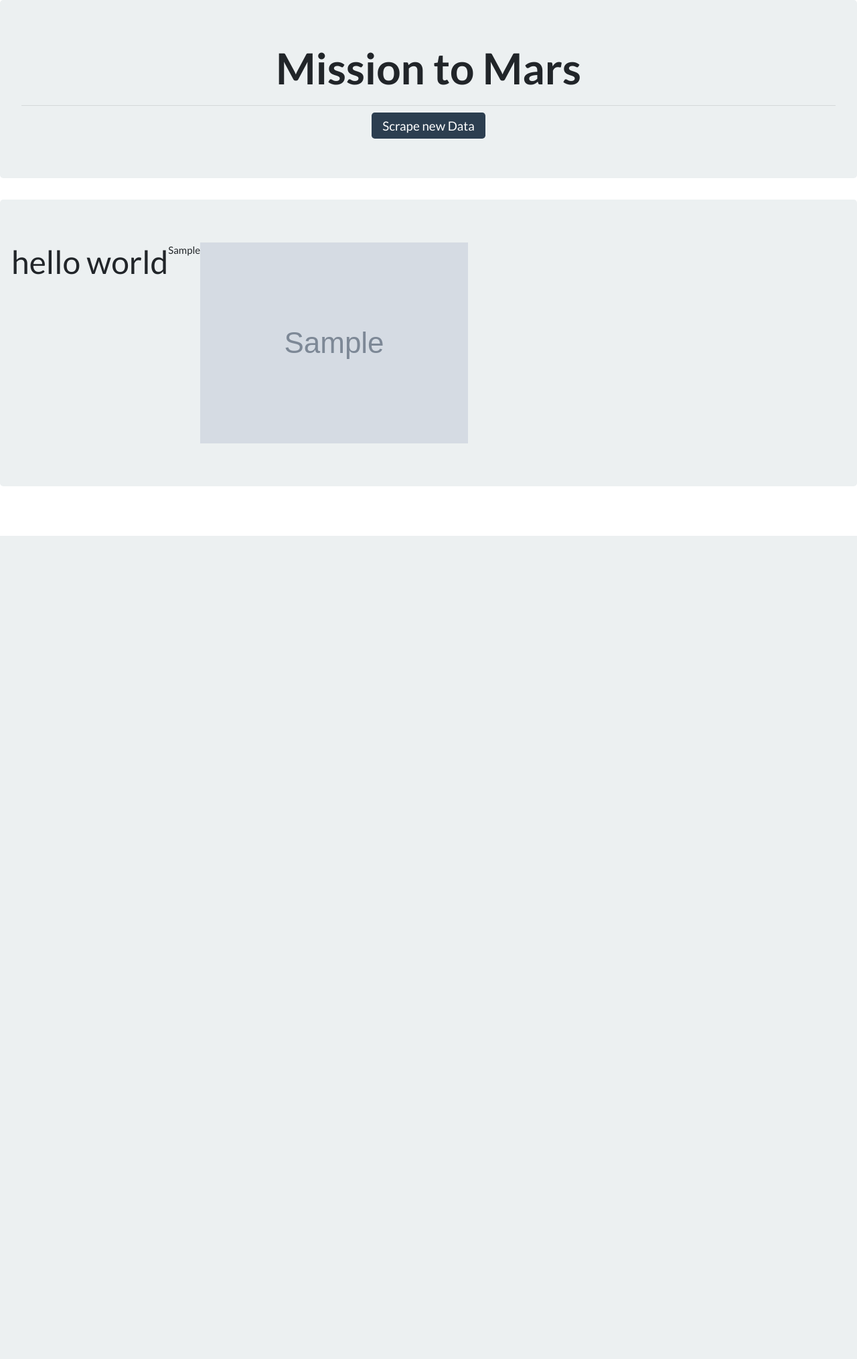
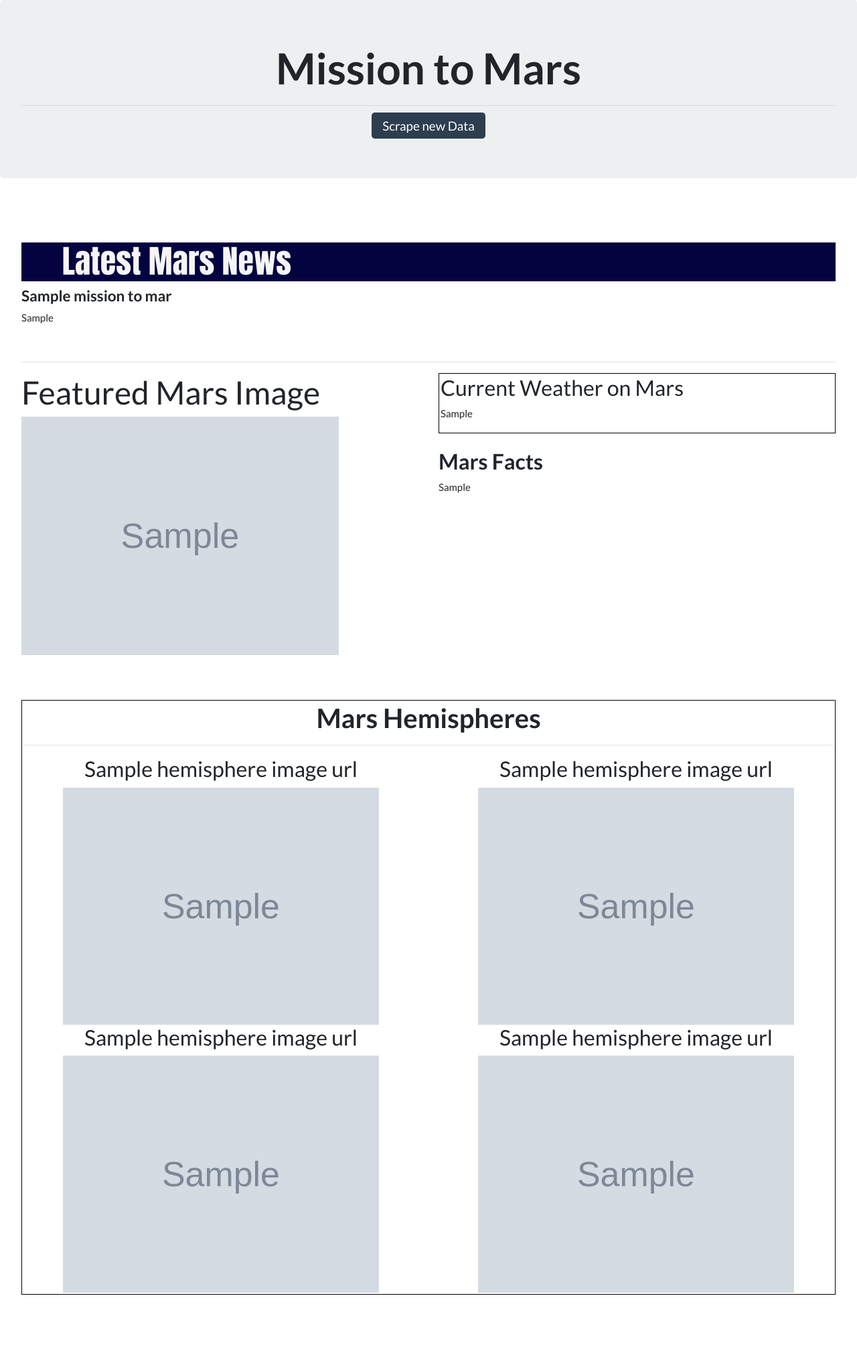
Before and after one commit to Jaime-Rodriguez/Mars-Web-Scraping, a Flask app: page / in a window 1280 px wide. Shown: the whole page at 67% size. Before the commit the page ends 800 px from the top, so only its background shows below. Run offline with Flask 2, Linux system fonts and the light colour scheme; grey boxes marked "Sample" are stand-in pictures; a database or web service that is not in the repository returns one stand-in record (values such as "Sample title"); some libraries are stand-ins or nearby versions.

Commit message:
Finished work on index.html and ready to submit

```diff
--- a/Templates/index.html
+++ b/Templates/index.html
@@ -8,7 +8,12 @@
 
   <!-- Bring in our bootstrap stylesheet -->
   <link rel="stylesheet" href="https://bootswatch.com/4/flatly/bootstrap.css">  <link rel="stylesheet" href="style.css">
-
+<style>
+#border {
+padding: 2px;
+border: 1px solid rgb(0, 0, 0);
+}
+</style>
 </head>
 
 <body>
@@ -20,13 +25,48 @@
     </div>
   </div>
 
-  <div class="container-fluid wrapper jumbotron">
-    <div class="row">
+  <div class="container-fluid wrapper jumbotron" style="background-color: white">
+      <h1 style="font-family: Impact, Haettenschweiler, 'Arial Narrow Bold', sans-serif; color: whitesmoke; background-color: rgb(2, 3, 63); padding-left: 5%")>Latest Mars News</h1>
+      <h4 style="font-weight: bolder">{{mars_list.News_Title}}</h4>
+      <p>{{mars_list.News_Paragraph}}</p>
+      <br>
+      <hr>
+        <div class="row">
+          <div class="col-md-6">
+            <h1>Featured Mars Image</h1>
+            <img src={{mars_list.Featured_Img_URL}} alt="Featured Mars Image" width="80%">
+          </div>
+          <div class="col-md-6">
+            <div id="border"><h3>Current Weather on Mars</h3>
+            <p>{{mars_list.Mars_Weather}}</p>
+            </div>
+            <br>
+          <h3 style="font-weight: bold">Mars Facts</h3>
+          <p>{{mars_list.Mars_Facts | safe}}</p>
+          </div>
+        </div>
+        <br><br><br>
+      <div id="border">
+        <div class="row">
+            <div class="col-md-12">
+              <h2 style="font-weight: bold"><center>Mars Hemispheres</center></h2>
+              <hr>
+        <div class="row">
+          <div class="col-md-6">
+            <h3><center>{{mars_list.Hemisphere_Image_URLs[0].title}}</center></h3>
+            <center><img src={{mars_list.Hemisphere_Image_URLs[0].img_url}} width="80%"></center>
+            <h3><center>{{mars_list.Hemisphere_Image_URLs[1].title}}</center></h3>
+            <center><img src={{mars_list.Hemisphere_Image_URLs[1].img_url}} width="80%"></center>
+          </div>
+          <div class="col-md-6">
+            <h3><center>{{mars_list.Hemisphere_Image_URLs[2].title}}</center></h3>
+            <center><img src={{mars_list.Hemisphere_Image_URLs[2].img_url}} width="80%"></center>
+            <h3><center>{{mars_list.Hemisphere_Image_URLs[3].title}}</center></h3>
+            <center><img src={{mars_list.Hemisphere_Image_URLs[3].img_url}} width="80%"></center>
 
-      <h1> hello world</h1>
-      <p>{{mars_list.News_Paragraph}}</p>
-      <img src={{mars_list.Hemisphere_Image_URLs[0].img_url}}>
-    </div>
+            </div>
+        </div>
+      </div>
   </div>
 
   <script src="https://code.jquery.com/jquery-3.3.1.slim.min.js" integrity="sha384-q8i/X+965DzO0rT7abK41JStQIAqVgRVzpbzo5smXKp4YfRvH+8abtTE1Pi6jizo" crossorigin="anonymous"></script>
--- a/app.py
+++ b/app.py
@@ -1,26 +1,22 @@
 from flask import Flask, render_template, redirect
-from flask_pymongo import PyMongo
+import pymongo
 import scrape_mars
 
 # Create an instance of our Flask app.
 app = Flask(__name__)
 
 # Use PyMongo to establish Mongo connection
-mongo = PyMongo(app, uri="mongodb://localhost:27017/mission_to_mars")
-
-# Connect to a database. Will create one if not already available.
-# db = client.mars_db
-# # Drops collection if available to remove duplicates; or creates a new one
-# db.mission_to_mars.drop()
-# Import the dictionary in the database
+conn = 'mongodb://localhost:27017'
+client = pymongo.MongoClient(conn)
+db=client.mission_to_mars
 
 @app.route('/scrape/')
 def scrape():
-   #Call the scrape function from the scrape_mars.py file
+   # Run the scrape function from scrape_mars.py
    result = scrape_mars.scrape()
-   #Store/Write the result disctionary into MongoDB
-   # db.mission_to_mars.update(result)
-   mongo.db.mission_to_mars.update({}, result, upsert=True)
+   # Load the dictionary to the database
+   db.mission_to_mars.update({}, result, upsert=True)
+   # Return to the homepage
    return redirect('/')
 
 # Set route
@@ -28,7 +24,9 @@ def scrape():
 @app.route('/')
 def index():
    # Store the entire mars collection in a list
-   mars_list = mongo.db.mission_to_mars.find_one()
+   mars_list = db.mission_to_mars.find_one()
+
+   # mars_list = mongo.db.mission_to_mars.find_one()
    print(mars_list)
    # Return the template with the mars_list passed in
    return render_template('index.html', mars_list=mars_list)
```
